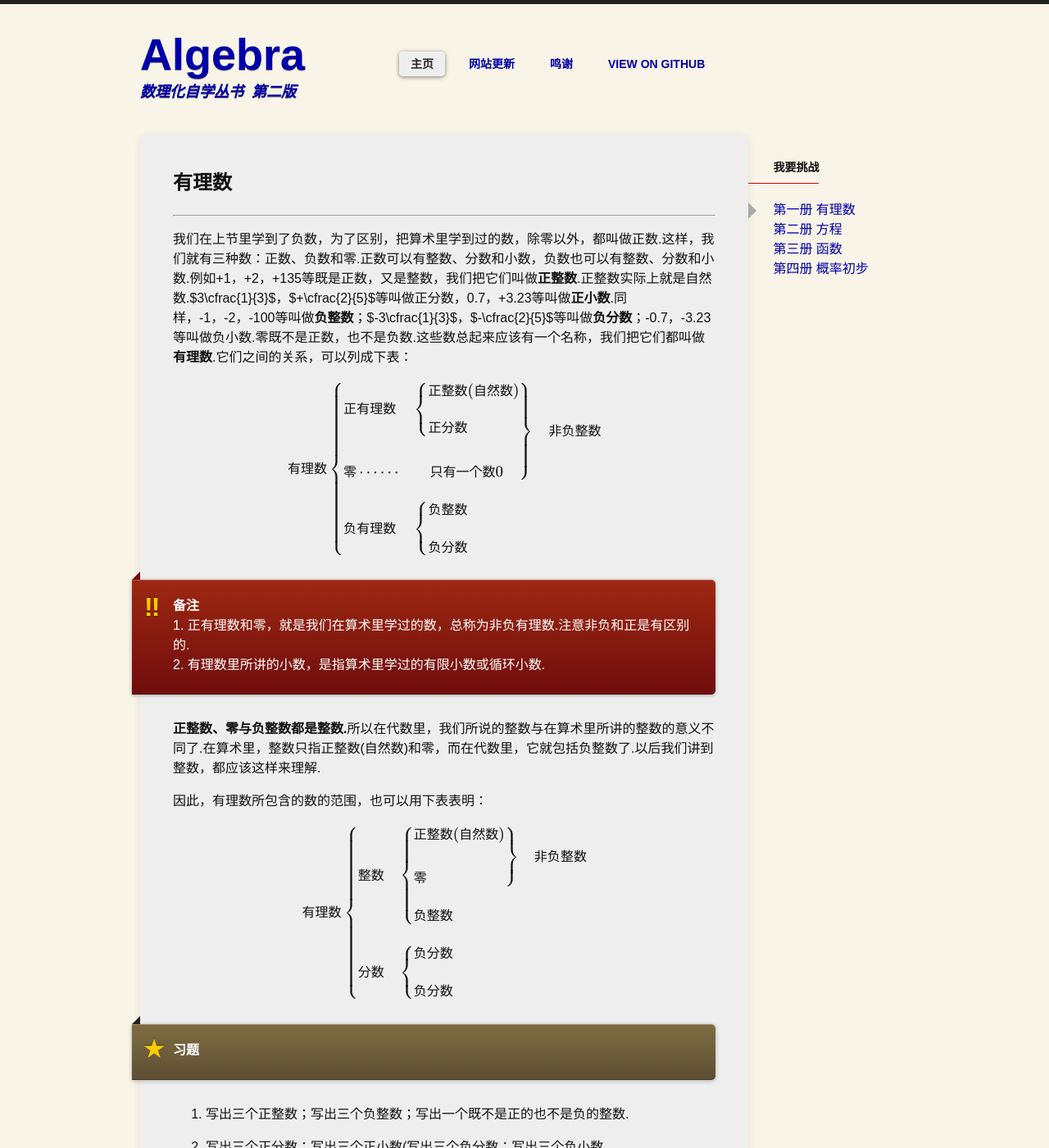
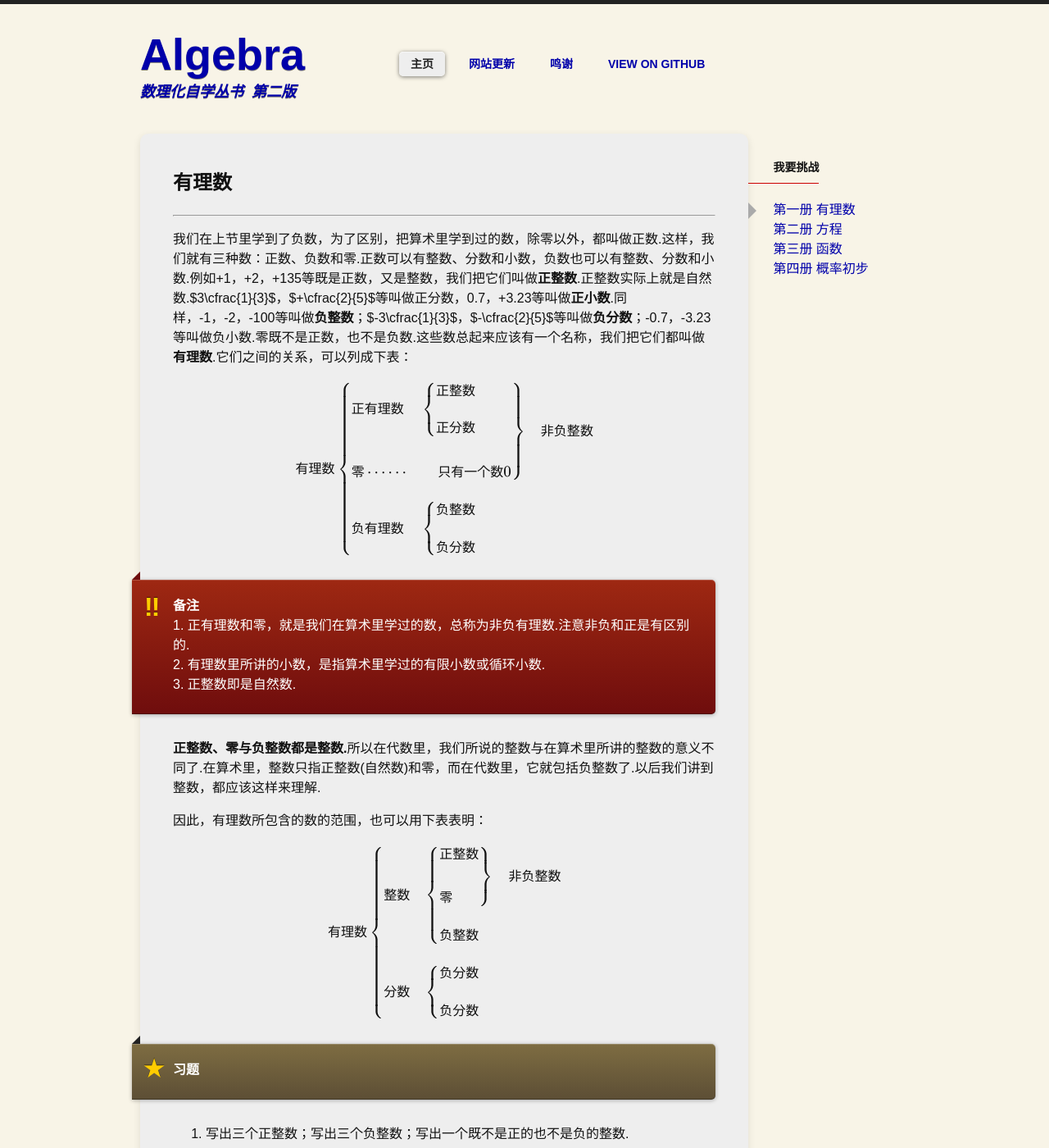
Before and after one commit to ccpaging/algebra, a Jekyll site: the page built from algebra1/ch01/ch01-03.md, in a window 1280 px wide and 1400 px high. Shown: the whole window at 82% size. Built offline with Jekyll 4.4.1, drawn with Linux system fonts in a browser that asks for light colours; some web fonts are replaced; formulas are drawn with MathJax 3; comment, search, counter and statistics services are not loaded.

Commit message:
Add book1 chapter01

```diff
--- a/algebra1/ch01/ch01-03.md
+++ b/algebra1/ch01/ch01-03.md
@@ -17,7 +17,7 @@ $$
 有理数 \begin{cases}
 \left. \begin{array}{ll}
 正有理数 & \begin{cases}
-正整数(自然数) \\\\
+正整数 \\\\
 正分数
 \end{cases} \\\\
 零 \cdots\cdots & \quad 只有一个数0
@@ -35,6 +35,8 @@ $$
 1. 正有理数和零，就是我们在算术里学过的数，总称为非负有理数.注意非负和正是有区别的.
 <br>
 2. 有理数里所讲的小数，是指算术里学过的有限小数或循环小数.
+<br>
+3. 正整数即是自然数.
 </p>
 </div>
 
@@ -47,7 +49,7 @@ $$
 有理数 \begin{cases}
 整数 & \begin{cases}
 \left.\begin{array}{l}
-正整数(自然数) \\\\
+正整数 \\\\
 零
 \end{array}\right\}  & 非负整数 \\\\
 负整数
```
